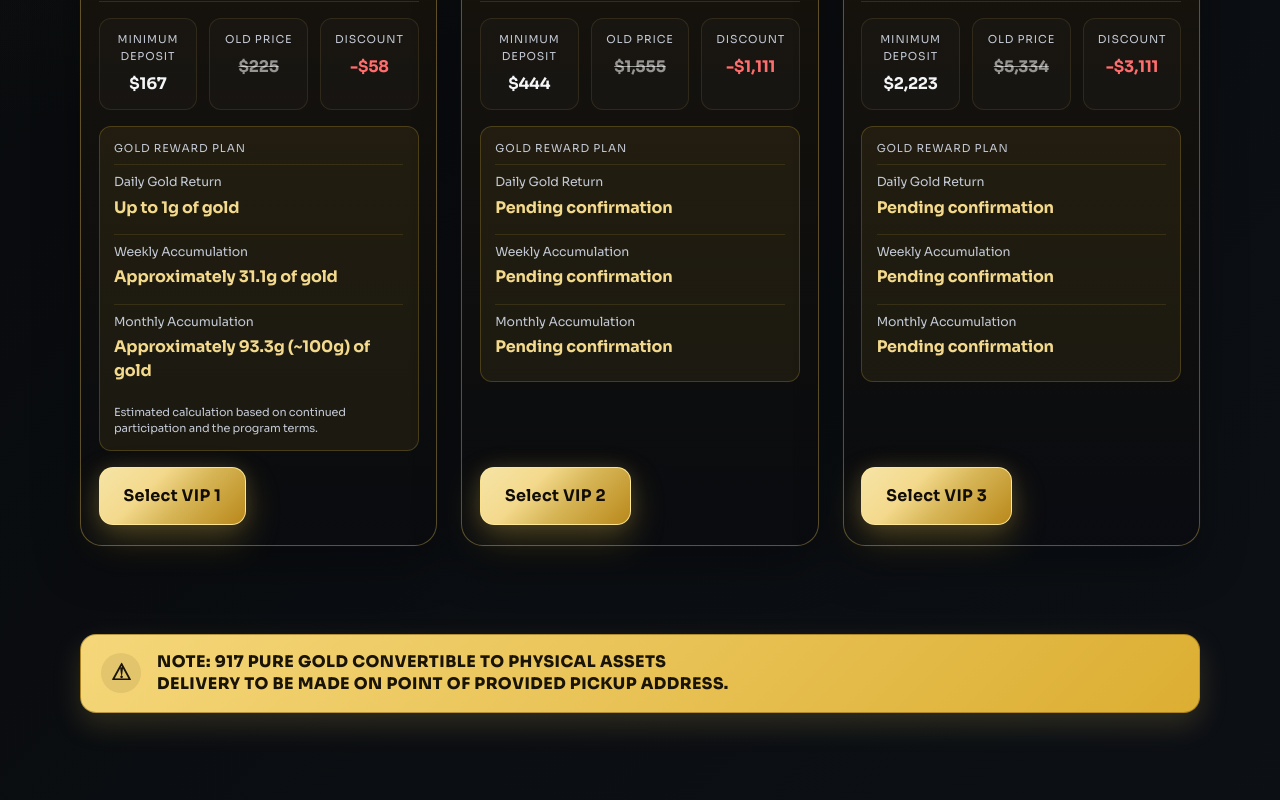
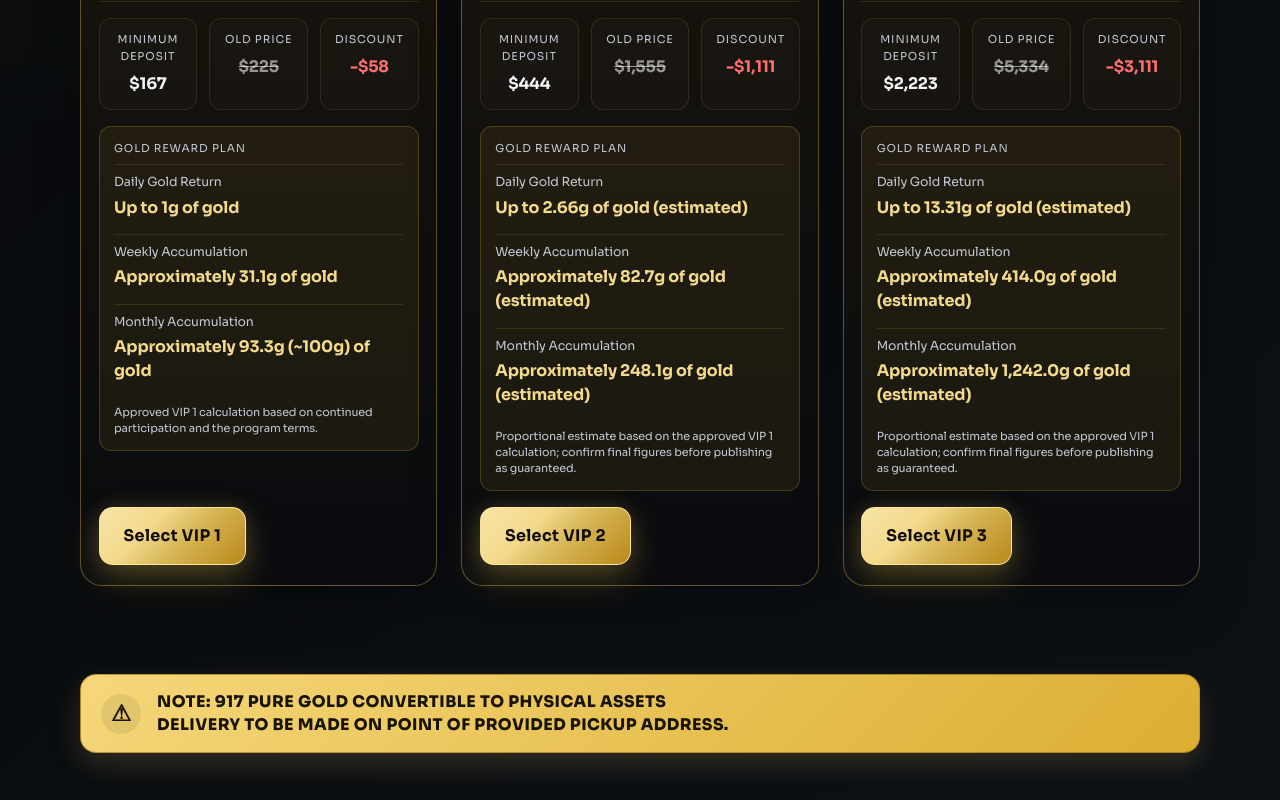
Before and after one commit to lord-demzy/tinit, a React (Vite) app: page / in a window 1280 px wide. Shown: the part 1240-2040 px from the top of the page. Built offline with nearby package versions, Linux system fonts and the light colour scheme.

Commit message:
Add proportional rewards for VIP plans

```diff
--- a/src/App.jsx
+++ b/src/App.jsx
@@ -132,9 +132,11 @@ function renderPlanCard(plan) {
           <span>Monthly Accumulation</span>
           <strong>{plan.rewards.monthly}</strong>
         </div>
-        {plan.id === 'vip1' && (
-          <p className="reward-note">Estimated calculation based on continued participation and the program terms.</p>
-        )}
+        <p className="reward-note">
+          {plan.id === 'vip1'
+            ? 'Approved VIP 1 calculation based on continued participation and the program terms.'
+            : 'Proportional estimate based on the approved VIP 1 calculation; confirm final figures before publishing as guaranteed.'}
+        </p>
       </div>
 
       <div className="vip-actions">
--- a/src/data/plans.js
+++ b/src/data/plans.js
@@ -25,9 +25,9 @@ export const plans = [
     localAmount: 'RM1,800.00',
     description: 'Minimum Deposit',
     rewards: {
-      daily: 'Pending confirmation',
-      weekly: 'Pending confirmation',
-      monthly: 'Pending confirmation',
+      daily: 'Up to 2.66g of gold (estimated)',
+      weekly: 'Approximately 82.7g of gold (estimated)',
+      monthly: 'Approximately 248.1g of gold (estimated)',
     },
     benefits: ['Enhanced value', 'Priority support', 'Expanded benefits'],
     active: true,
@@ -42,9 +42,9 @@ export const plans = [
     localAmount: 'RM9,000.00',
     description: 'Minimum Deposit',
     rewards: {
-      daily: 'Pending confirmation',
-      weekly: 'Pending confirmation',
-      monthly: 'Pending confirmation',
+      daily: 'Up to 13.31g of gold (estimated)',
+      weekly: 'Approximately 414.0g of gold (estimated)',
+      monthly: 'Approximately 1,242.0g of gold (estimated)',
     },
     benefits: ['Top-tier access', 'Dedicated guidance', 'Priority processing'],
     active: true,
```
